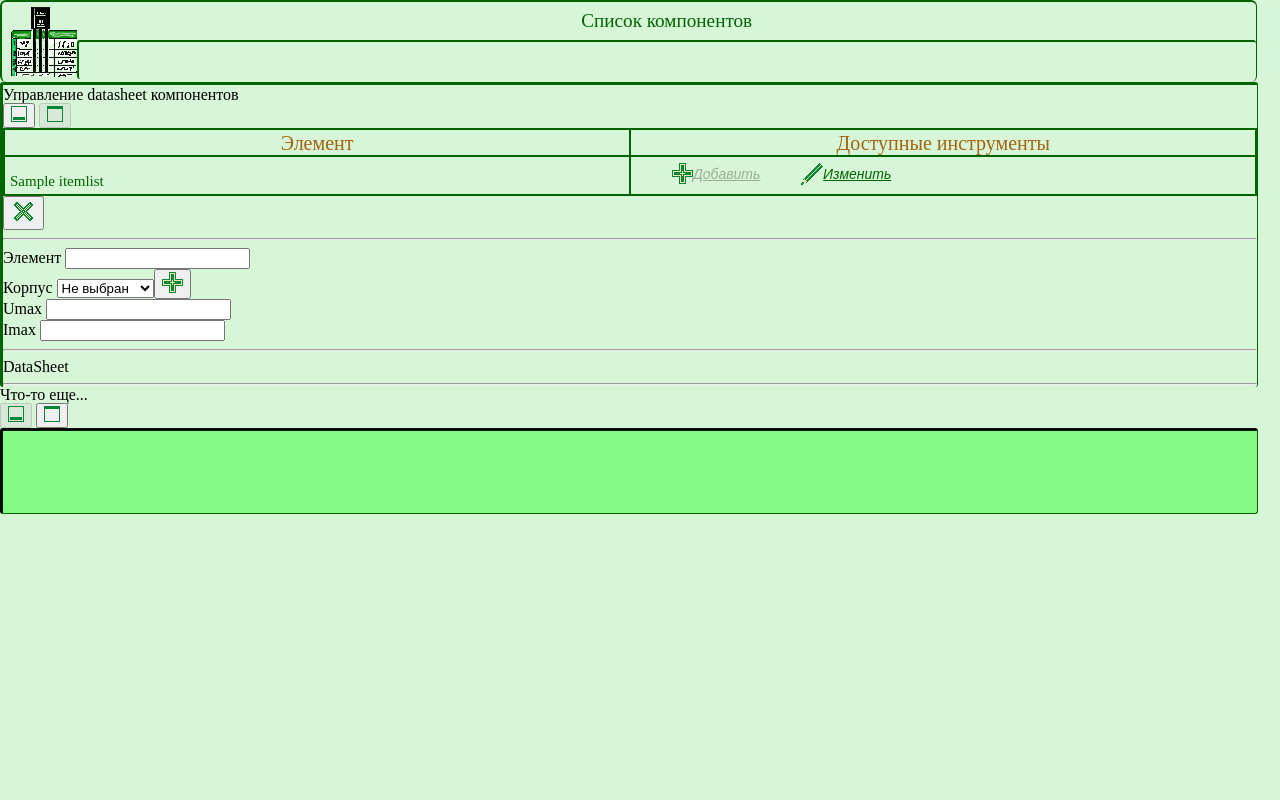
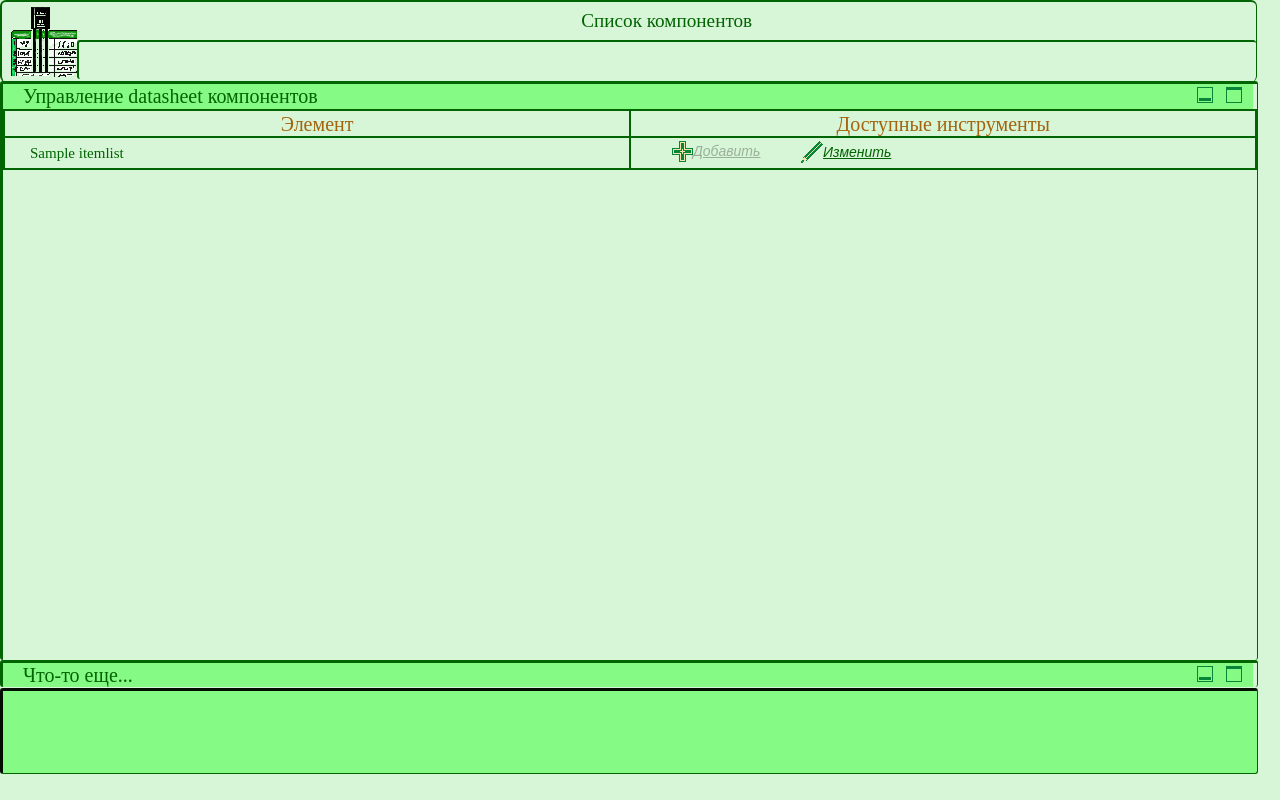
Before and after one commit to chigisheff/components, a PHP site: page /dataop.php in a window 1280 px wide. Run offline with PHP 8.4, Linux system fonts and the light colour scheme; tables that the repository leaves empty or names only in its code hold one stand-in row (values such as "Sample post").

Commit message:
dayly on night 23/10/24

```diff
--- a/class/pagemain.php
+++ b/class/pagemain.php
@@ -11,9 +11,8 @@ class pagemain{
 	public $script_src = "<script src=\"js/jquery-3.7.1.js\" ></script>";
 	public function p_header(){
 		?><head>
-                <?php echo $this->meta_charset; ?>
+                <?php echo $this->meta_charset;  ?>
                   <meta name="robots" content="noindex,nofollow">
-
                   <title> <?php echo $this->title; ?> </title>
                 <link rel="icon" href="favicon.ico" type="image/x-icon">
                 <?php
--- a/css/m_style.css
+++ b/css/m_style.css
@@ -18,11 +18,11 @@ tr{border-color: darkgreen;}
     border: solid 2px darkgreen;border-right-width: 0px; border-bottom-width: 0px;border-radius: 3px;}
     .f_select{border-color: darkgreen; padding-left: 2px; margin-left: 5px; margin-right: 5px;
         border-radius: 5px; color:darkgreen; border-top-width: 2px; border-left-width: 2px;
-        border-right-width: 1px; border-bottom-width: 1px; width: 50px; }
+        border-right-width: 1px; border-bottom-width: 1px; width: 50px;}
     .f_select_s{border-color: #85fa85; margin-left: 5px; margin-right: 5px; width: 35px;
-        border-radius: 5px; width: 21px; }
+        border-radius: 5px; width: 21px;}
     .f_select_d{border-color: #85fa85; margin-left: 5px; margin-right: 5px; width: 45px;
-        border-radius: 5px;overflow-y: scroll; }
+        border-radius: 5px;overflow-y: scroll;}
 .glob_menu input{color:darkgreen; border-radius: 5px;}
 .bonoff{ outline: none; user-select: none;  color: rgb(2, 39, 2); background-color: #85fa85;
     border-top-width: 2px; border-left-width: 2px; border-right-width: 1px; border-bottom-width: 1px;
@@ -31,11 +31,18 @@ tr{border-color: darkgreen;}
 
 .content_pad{ padding: 0px; padding-top:2px; border-style: inset; height: 75vh; width: 100%;
     border: solid 3px darkgreen; overflow: auto; border-right-width: 1px; border-bottom-width: 0px;
-border-radius: 3px; position:  relative; }
-.content_pad_page{padding: 0px; padding-top:2px; border-style: inset; height: 37.5vh; width: 100%;
-    border: solid 3px darkgreen; overflow: auto; border-right-width: 1px; border-bottom-width: 0px;
     border-radius: 3px; position:  relative; }
-option{width: 50px;}
+.content_pad_page{padding: 0px; border-style: inset; height: 72vh; width: 100%;
+    border: solid 3px darkgreen; overflow: visible; border-right-width: 1px; border-bottom-width: 0px;
+    border-radius: 3px; position:  relative; top: -1px; overflow-x:hidden;}
+.content_pad_page_collapsed{padding: 0px; border-style: inset; width: 100%; border: solid 3px darkgreen;
+    overflow: visible; border-right-width: 1px; border-bottom-width: 0px; border-radius: 3px;
+    position:  relative; top: -1px; height: 3vh; overflow-x: hidden;}
+.head_pg_pad{background-color: #85fa85; height: 25px;display: block; width: 99%; padding-right: 8px;}
+.head_pg_pad span{color: darkgreen; height: 25px;line-height: 25px; padding-left: 20px; font-size: 20px;}
+.menu_pad_op{display: inline-block;float: right;height: 25px; width: 54px; padding-left: 0px;}
+.menu_pad_op button{width: 25px;height: 25px; background-color: #85fa85;border: 0px;cursor: pointer;}
+/*.option{width: 50px;}*/
 .bottom_pad{padding: 0px; border: solid 3px darkgreen; bottom: 0; width: 100%;
             height: 10vh; background-color: #85fa85; border-bottom-width: 1px;
             border-style: inset; border-top-width: 3px; padding-top: 2px; border-right-width: 1px;
@@ -43,9 +50,9 @@ option{width: 50px;}
 .m_listing {border: 1px; width: 100%; border-collapse: collapse; table-layout: fixed;
             word-wrap:break-word; color: darkgreen; }
 .m_listing th{font-size: 20px;}
-.m_listing td{font-size: 15px;}
+.m_listing td{font-size: 15px; vertical-align: middle;padding: 1.5px;padding-left: 25px;}
 .m_listing th:nth-child(0), .m_listing td:nth-child(0) { width: 180px;}
-.content_menu{display: inline-block; margin-left: 10px;}
+.content_menu{display: inline-block; margin-right: 10px; overflow-x:hidden;}
 .content_menu span{font-size: 15px; margin-bottom: auto; margin-top: auto;font-style: italic;
                    text-decoration: underline ; font-size: 14px;}
 .content_menu button{display: flex; float: left; justify-content: center; align-items: center;
@@ -53,3 +60,31 @@ option{width: 50px;}
                     text-align: center;}
 .c_menu_item img{float: left;}
 .actived{ cursor: pointer; color: darkgreen;}
+.back_phone{ background-color:transparent; width: 100%; height: 100%; position: absolute;
+            top: 0; left: 0; display: none;}
+#dlg_crs{background-color: #d7f5d7; color: darkgreen; height: auto; width: 335px;
+        text-align: right; padding: 1px; border: 3px solid darkgreen; border-left: 2px; border-top: 2px;
+        border-radius: 5px; color: darkgreen; position: absolute; top: 0; right: 0; bottom: 0;
+        left: 0; margin: auto;}
+#dlg_crs form p{width: 95%;text-align: left; height: 18px; align-content:center; padding-bottom: 5px;
+	       padding-right: 5px; padding-left: 8px;}
+#dlg_crs form input, #dlg_crs form select{float:right;width: 190px;padding-bottom: 0px;
+        border-color: #85fa85; border-radius: 5px; color:darkgreen; border-top-width: 2px;
+        border-left-width: 2px; border-right-width: 1px; border-bottom-width: 1px;}
+#dlg_crs form select{width: 170px;margin-left: 4px; }
+#dlg_crs form input#file-upload{width: 90%;float:left;margin: 8px;}
+#dlg_crs hr{margin: 0px; margin-bottom: 10px;}
+#dlg_crs h1{display: flex; text-align: center; justify-content: center; align-items: center;
+        width: 65%; height: 25px; float: left;font-size: 18px;}
+#dlg_crs form p img{float:right;}
+#dlg_crs .menu_pad_op{width:25px; display: block;}
+.head_dlg_pad{background-color: #85fa85; height: 25px; display: block; width: 100%; float: left;}
+#collaps1_1{border:0px; padding: 0px; background-color: #85fa85;height: 24px;cursor: pointer;}
+.detail_data{padding: 0px; height: 28.8vh; width: 100%; overflow: visible; border-top: 2px;
+    border-radius: 3px; position: relative; top: 3px; overflow-x: hidden; overflow-y: scroll;
+    border-left: 2px;}
+#addbox{ width: 25px; height: 25px; float: right; margin-right: 0px; padding-right: 2px;
+    padding-top: 0px; border-width: 0px; background-color: #d7f5d7;}
+#detail_upload{float: left; margin-left: 8px;}
+#Result{min-height: 25px; height: auto; width: 100%; margin-bottom: 15px;}
+#Result input{margin-right: 8px;}
--- a/interface/data_dlg_table_op.php
+++ b/interface/data_dlg_table_op.php
@@ -1 +1,3 @@
 <?php
+header('Content-Type:application/json');
+$data = json_decode($_POST['array']);
--- a/interface/op_pg_content.php
+++ b/interface/op_pg_content.php
@@ -27,16 +27,13 @@
         <th id="elmnt">
             Элемент
         </th>
-
         <th>
             Доступные инструменты
         </th>
     </tr>
     <?php $pi->putDataSelectTable($row, 1, 2, 0, true, 1)?>
-
 </table>
 <div class="back_phone">
-
     <div id="dlg_crs">
         <div class="head_dlg_pad">
             <div class="head_dlg_pad">
@@ -44,29 +41,29 @@
                 <button type="button" id="collaps1_1"><img src="img/close.v2.png" alt="Свернуть"/></button>
             </div>
         </div>
-
-        <form enctype="multipart/form-data" method="post">
+        <form enctype="multipart/form-data" id="f_el_list" accept-charset="UTF-8 Windows-1251" method="post" >
             <hr>
-            <p>Элемент <input id="element_cod"/></p>
+            <p>Компонент <input type="text" id="element_cod"  required/></p>
             <p>Корпус
                 <select name="typ_box[]" id="select_dlg">
                     <option value="0">Не выбран</option>
             <?php
                     $pi->putDataSelectTypes($array)?>
-                </select><button type="button" id="addbox" ><img src="img/add.v1.png"/></button>
+                    </select>
+                    <button type="button" id="addbox" ><img src="img/add.v1.png"/></button>
             </p>
-            <p>Umax <input id="Umax"/></p>
-            <p>Imax <input id="Imax"/></p>
+            <p>Umax <input type="text" id="Umax"/></p>
+            <p>Imax <input type="text" id="Imax"/></p>
             <hr>
             <p>DataSheet</p>
-
+            <input type="file" id="file-upload" />
+            <p></p>
             <hr>
             <p><button type="button" id="data_upload" name="datasheet_up">Сохранить</button></p>
         </form>
-
+        <div id="Result"></div>
         <p><button type="button" id="detail_upload" name="datasheet_up">Дополнительная информация</button></p>
     </div>
-
 </div>
 </div>
 <div class="content_pad_page_collapsed">
@@ -80,12 +77,9 @@
         </div>
     </div>
 </div>
-
-
-<?php
-
-?>
 <script type="text/javascript">
+    var ind = 0;
+    var unputcontent=[];
     $('#collaps1, #expand2').click(function () {
         $('#collaps1,#expand2').attr('disabled', true);
         $('#collaps2,#expand1').attr('disabled', false);
@@ -104,8 +98,8 @@
         const Id = $(this).attr('id');
         const val = $(this).attr('value');
         const funct = Id.slice(-1);
-        if(funct === '0'){$('#dlg_crs h1').html('Новая таблица<br>');}
-        else{$('#dlg_crs h1').html('Изменение таблицы');}
+        if(funct === '0'){$('#dlg_crs h1').html('Новый компонент<br>');}
+        else{$('#dlg_crs h1').html('Изменение компонента');}
         $('.back_phone').css("display","block");
         return false;
     });
@@ -114,6 +108,50 @@
         $('#select_dlg option').prop('selected',false);
         $('.back_phone').css("display","none");
 
+        $('#Result').empty();
+        unputcontent = '';
     });
-
+    $('#addbox').mouseover(function(){
+        if($("#select_dlg option:selected").text()==="Не выбран")
+            {$('#addbox').css('cursor','default');} else {$('#addbox').css('cursor','pointer');}
+    });
+    $('#addbox').click(function(){
+        const vl = $("#select_dlg option:selected").text();
+        const idx = $("#select_dlg option:selected").val();
+        if($.inArray(vl,unputcontent)===-1 && vl !== "Не выбран" ){
+            var f_data = Array(2);
+            f_data[0] = idx; f_data[1] = vl;
+            unputcontent[ind] = f_data;
+            const what=`prev_${ind}`;
+            $("#Result").append('<p><input type="text" id="'+what+'" form="f_el_list" /></p>');
+            $("#"+what).val(vl).prop('disabled',true);
+            ind = ind+1;
+        }
+        $('#select_dlg option:first').prop('selected',true);
+    });
+    $(function(){
+        $("#f_el_list").submit(function(){
+            const arr2string = unputcontent.join(' ');
+            var formData = {
+                "#element_cod":$("#element_cod").val(),
+                "#Umax":$("#Umax").val(),
+                "#Imax":$("#Imax").val(),
+                "#f_el_list":$("#f_el_list").val(),
+                "array_sting":arr2string
+            };
+        $.ajax({
+            url:'interface/data_dlg_table_op.php',
+            type:'POST',
+            data:JSON.stringify(arr2string),
+            contentType: 'application/json',
+            success: function(res){
+                alert(res);
+            },
+            error: function(error){
+                console.error('Ошибка', error);
+            }
+        });
+        return false;
+        });
+    });
 </script>
```
